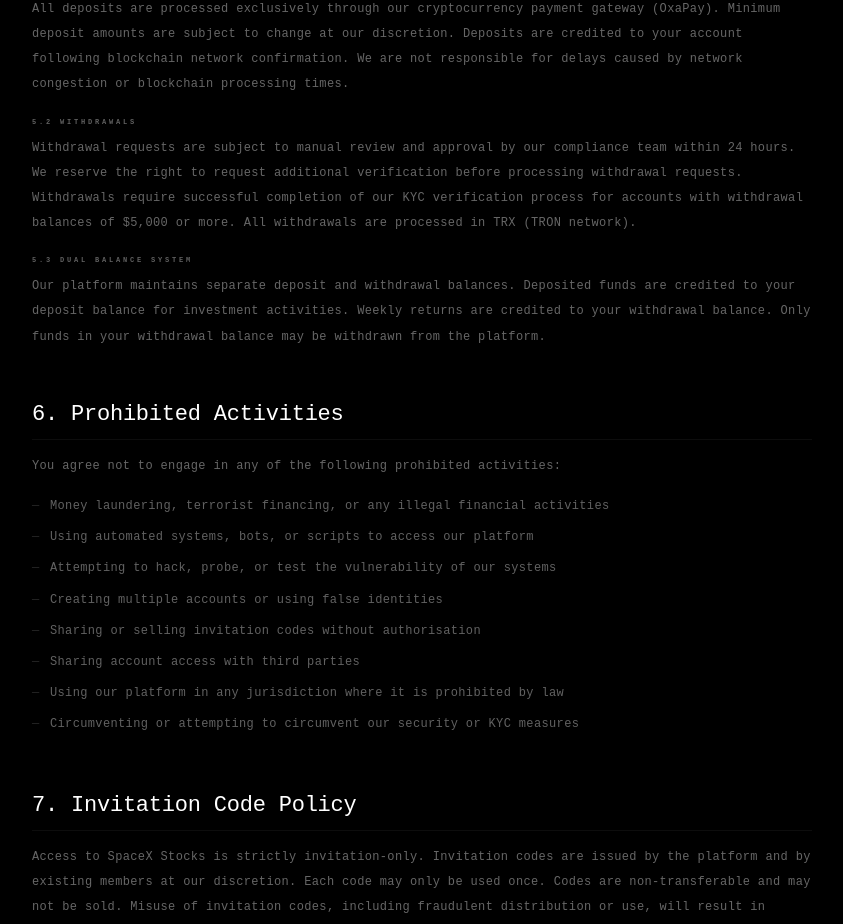
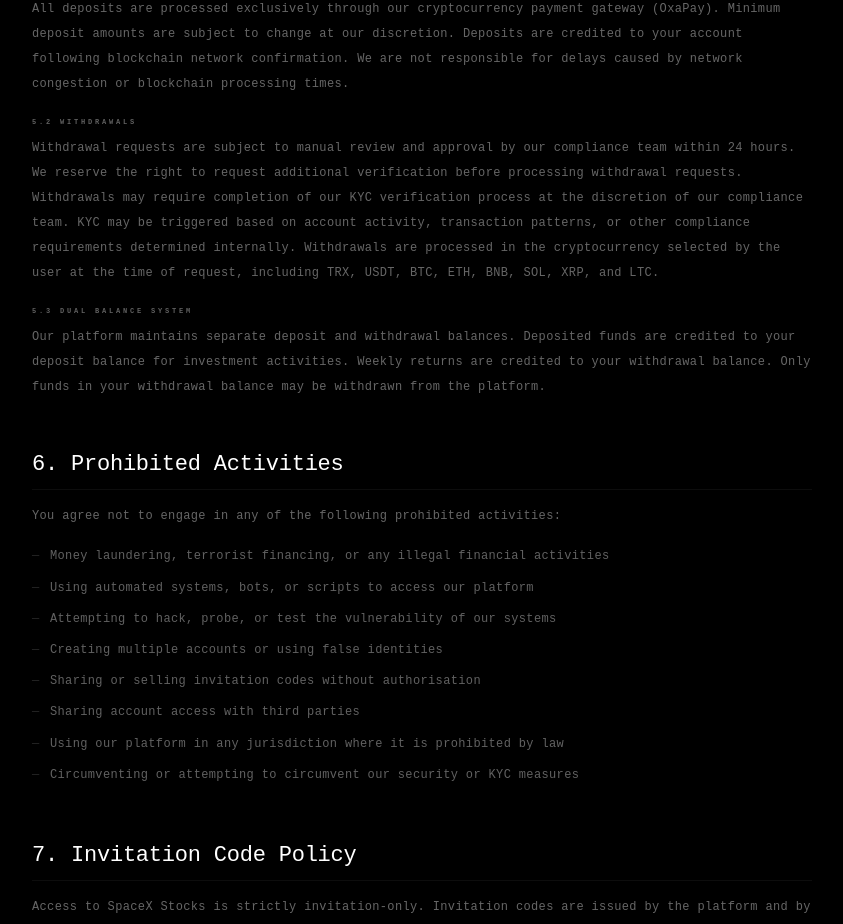
Before and after one commit to alldeveloper01/spacexstocks, a Next.js app: page /terms in a window 1280 px wide. Shown: the part 2140-3064 px from the top of the page, without its empty margins (218-1061 px from the left). Built offline with nearby package versions, Linux system fonts and the light colour scheme.

Commit message:
Fix KYC trigger wording in terms and AML

```diff
--- a/src/app/aml/page.jsx
+++ b/src/app/aml/page.jsx
@@ -82,7 +82,7 @@
         <div className="section">
           <h2>3. Know Your Customer (KYC) Program</h2>
           <h3>3.1 Customer Identification</h3>
-          <p>All users of the SpaceX Stocks platform who reach the withdrawal threshold of $5,000 in their withdrawal balance are required to complete our identity verification process. Our KYC program includes:</p>
+          <p>Users of the SpaceX Stocks platform may be required to complete our identity verification process at the discretion of our compliance team. KYC verification may be triggered based on account activity, transaction patterns, withdrawal requests, or other compliance criteria determined internally. Our KYC program includes:</p>
           <ul>
             <li>Verification of government-issued photo identification documents</li>
             <li>Biometric verification through selfie with identification document</li>
--- a/src/app/terms/page.jsx
+++ b/src/app/terms/page.jsx
@@ -123,7 +123,7 @@
           <h3>5.1 Deposits</h3>
           <p>All deposits are processed exclusively through our cryptocurrency payment gateway (OxaPay). Minimum deposit amounts are subject to change at our discretion. Deposits are credited to your account following blockchain network confirmation. We are not responsible for delays caused by network congestion or blockchain processing times.</p>
           <h3>5.2 Withdrawals</h3>
-          <p>Withdrawal requests are subject to manual review and approval by our compliance team within 24 hours. We reserve the right to request additional verification before processing withdrawal requests. Withdrawals require successful completion of our KYC verification process for accounts with withdrawal balances of $5,000 or more. All withdrawals are processed in TRX (TRON network).</p>
+          <p>Withdrawal requests are subject to manual review and approval by our compliance team within 24 hours. We reserve the right to request additional verification before processing withdrawal requests. Withdrawals may require completion of our KYC verification process at the discretion of our compliance team. KYC may be triggered based on account activity, transaction patterns, or other compliance requirements determined internally. Withdrawals are processed in the cryptocurrency selected by the user at the time of request, including TRX, USDT, BTC, ETH, BNB, SOL, XRP, and LTC.</p>
           <h3>5.3 Dual Balance System</h3>
           <p>Our platform maintains separate deposit and withdrawal balances. Deposited funds are credited to your deposit balance for investment activities. Weekly returns are credited to your withdrawal balance. Only funds in your withdrawal balance may be withdrawn from the platform.</p>
         </div>
```
